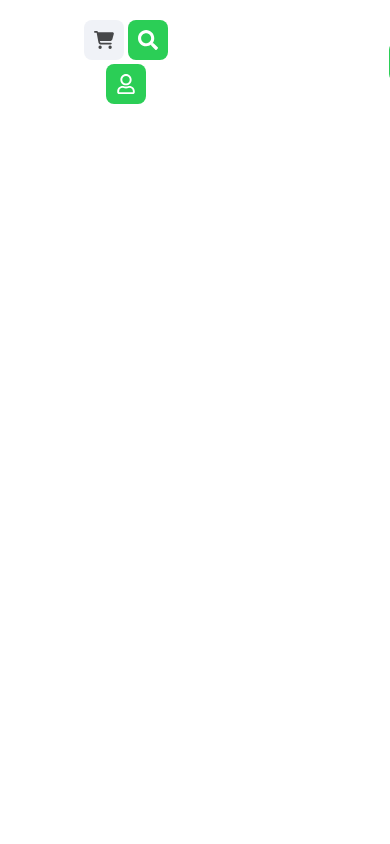
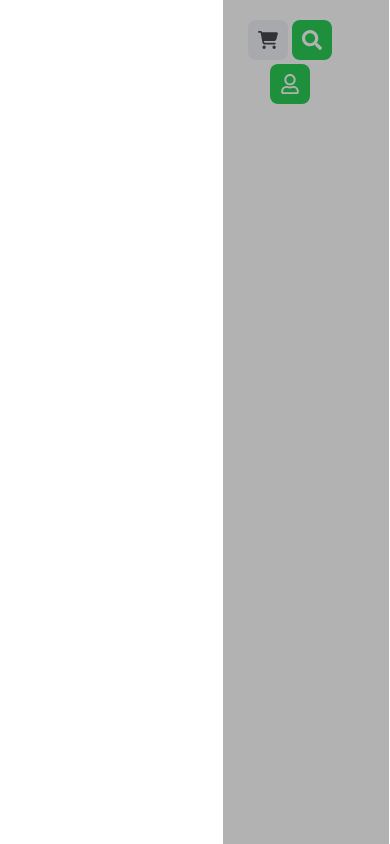
Before and after one commit to impooya/sabzlearn-ir, a React (Vite) app: page / in a window 390 px wide. Built offline with nearby package versions, Linux system fonts and the light colour scheme.

Commit message:
add side bar feature in mobile/tablet responsive and styled it

```diff
--- a/index.html
+++ b/index.html
@@ -9,6 +9,7 @@
   </head>
   <body>
     <div id="root"></div>
+    <div id="moduls"></div>
     <script type="module" src="/src/main.jsx"></script>
   </body>
 </html>
--- a/src/components/Header.jsx
+++ b/src/components/Header.jsx
@@ -106,7 +106,7 @@ function Header() {
                 <a href="#">فرانت اند</a>
                 <IoIosArrowDown />
               </span>
-              <ul className="absolute flex flex-col justify-center items-start gap-y-3 top-full left-0 right-0 rounded-lg w-96 bg-white shadow-xl py-4 pr-4 invisible opacity-0 group-hover:opacity-100 group-hover:visible transition-all child-hover:text-blue-600 child:transition-all border-b-green-primery border-b-4 ">
+              <ul className="absolute flex flex-col justify-center items-start gap-y-3 top-full left-0 right-0 rounded-lg w-96 bg-white shadow-xl py-4 pr-4 invisible opacity-0 group-hover:opacity-100 group-hover:visible transition-all child-hover:text-blue-600 child:transition-all border-b-green-primery border-b-4 delay-100">
                 <li>
                   <a href="#">آموزش Html</a>
                 </li>
@@ -129,7 +129,7 @@ function Header() {
                 <a href="#">امنیت</a>
                 <IoIosArrowDown />
               </span>
-              <ul className="absolute flex flex-col justify-center items-start gap-y-3 top-full left-0 right-0 rounded-lg w-96 bg-white shadow-xl py-4 pr-4 invisible opacity-0 group-hover:opacity-100 group-hover:visible transition-all child-hover:text-blue-600 child:transition-all border-b-green-primery border-b-4 ">
+              <ul className="absolute flex flex-col justify-center items-start gap-y-3 top-full left-0 right-0 rounded-lg w-96 bg-white shadow-xl py-4 pr-4 invisible opacity-0 group-hover:opacity-100 group-hover:visible transition-all child-hover:text-blue-600 child:transition-all border-b-green-primery border-b-4 delay-100">
                 <li>
                   <a href="#">آموزش کالی لینوکس</a>
                 </li>
@@ -149,7 +149,7 @@ function Header() {
                 <a href="#">مقالات</a>
                 <IoIosArrowDown />
               </span>
-              <ul className="absolute flex flex-col justify-center items-start gap-y-3 top-full left-0 right-0 rounded-lg w-96 bg-white shadow-xl py-4 pr-4 invisible opacity-0 group-hover:opacity-100 group-hover:visible transition-all child-hover:text-blue-600 child:transition-all border-b-green-primery border-b-4 ">
+              <ul className="absolute flex flex-col justify-center items-start gap-y-3 top-full left-0 right-0 rounded-lg w-96 bg-white shadow-xl py-4 pr-4 invisible opacity-0 group-hover:opacity-100 group-hover:visible transition-all child-hover:text-blue-600 child:transition-all border-b-green-primery border-b-4 delay-100">
                 <li>
                   <a href="#">توسعه وب</a>
                 </li>
@@ -166,7 +166,7 @@ function Header() {
                 <a href="#">پایتون</a>
                 <IoIosArrowDown />
               </span>
-              <ul className="absolute flex flex-col justify-center items-start gap-y-3 top-full left-0 right-0 rounded-lg w-96 bg-white shadow-xl py-4 pr-4 invisible opacity-0 group-hover:opacity-100 group-hover:visible transition-all child-hover:text-blue-600 child:transition-all border-b-green-primery border-b-4 ">
+              <ul className="absolute flex flex-col justify-center items-start gap-y-3 top-full left-0 right-0 rounded-lg w-96 bg-white shadow-xl py-4 pr-4 invisible opacity-0 group-hover:opacity-100 group-hover:visible transition-all child-hover:text-blue-600 child:transition-all border-b-green-primery border-b-4 delay-100">
                 <li>
                   <a href="#">دوره متخصص پایتون</a>
                 </li>
--- /dev/null
+++ b/src/components/Overlay.jsx
@@ -0,0 +1,9 @@
+function Overlay() {
+  return (
+    <>
+      <div className="bg-black/30 inset-0 absolute z-[99] h-screen w-screen"></div>
+    </>
+  );
+}
+
+export default Overlay;
--- /dev/null
+++ b/src/components/SideBar.jsx
@@ -0,0 +1,104 @@
+import { IoIosArrowDown, IoMdClose } from "react-icons/io";
+function SideBar() {
+  return (
+    <>
+      <section className="bg-white h-full w-56 pt-3 px-5 flex flex-col items-start justify-start text-dark-primery md:hidden">
+        <div className="flex justify-between items-center w-full border-b border-b-zinc-500/20 pb-2">
+          <img src="\images\logo\Logo.png" className="h-10 w-16" />
+          <button type="button">
+            <IoMdClose />
+          </button>
+        </div>
+        <nav className=" w-full mt-3">
+          <ul className="flex flex-col justify-start items-start gap-3 ">
+            <li className="">
+              <a href="a">صفحه اصلی</a>
+            </li>
+            <li>
+              <span className="flex justify-center items-center gap-1">
+                <a href="#">فرانت اند</a>
+                <IoIosArrowDown />
+              </span>
+              <ul className="hidden">
+                <li>
+                  <a href="#">آموزش Html</a>
+                </li>
+                <li>
+                  <a href="#">آموزش Css</a>
+                </li>
+                <li>
+                  <a href="#">آموزش جاوا اسکریپت</a>
+                </li>
+                <li>
+                  <a href="#">آموزش Flex Box</a>
+                </li>
+                <li>
+                  <a href="#">آموزش جامع ری اکت</a>
+                </li>
+              </ul>
+            </li>
+            <li>
+              <span className="flex justify-center items-center gap-1">
+                <a href="#">امنیت</a>
+                <IoIosArrowDown />
+              </span>
+              <ul className="hidden">
+                <li>
+                  <a href="#">آموزش کالی لینوکس</a>
+                </li>
+                <li>
+                  <a href="#">آموزش پایتون سیاه</a>
+                </li>
+                <li>
+                  <a href="#">آموزش جاوا اسکریپت سیاه</a>
+                </li>
+                <li>
+                  <a href="#">اموزش شبکه</a>
+                </li>
+              </ul>
+            </li>
+            <li>
+              <span className="flex justify-center items-center gap-1">
+                <a href="#">مقالات</a>
+                <IoIosArrowDown />
+              </span>
+              <ul className="hidden">
+                <li>
+                  <a href="#">توسعه وب</a>
+                </li>
+                <li>
+                  <a href="#">جاوا اسکریپت</a>
+                </li>
+                <li>
+                  <a href="#">فرانت اند</a>
+                </li>
+              </ul>
+            </li>
+            <li>
+              <span className="flex justify-center items-center gap-1">
+                <a href="#">پایتون</a>
+                <IoIosArrowDown />
+              </span>
+              <ul className="hidden">
+                <li>
+                  <a href="#">دوره متخصص پایتون</a>
+                </li>
+                <li>
+                  <a href="#">دوره هوش مصنوعی با پایتون</a>
+                </li>
+                <li>
+                  <a href="#">دوره متخصص جنگو</a>
+                </li>
+              </ul>
+            </li>
+            <li>
+              <a href="#">مهارت های نرم</a>
+            </li>
+          </ul>
+        </nav>
+      </section>
+    </>
+  );
+}
+
+export default SideBar;
--- /dev/null
+++ b/src/contexts/OverlayState.jsx
@@ -0,0 +1,5 @@
+function OverlayState() {
+  return <div>OverlayState</div>;
+}
+
+export default OverlayState;
--- /dev/null
+++ b/src/contexts/sidebarState.jsx
@@ -0,0 +1,13 @@
+import { createContext, useState } from "react";
+
+// Create the sidebar context
+export const SidebarContext = createContext();
+
+// SidebarProvider component
+function SidebarProvider({ children }) {
+  return (
+    <SidebarContext.Provider value={null}>{children}</SidebarContext.Provider>
+  );
+}
+
+export default SidebarProvider;
--- a/src/page/Home.jsx
+++ b/src/page/Home.jsx
@@ -1,4 +1,6 @@
 import Header from "../components/Header";
+import Overlay from "../components/Overlay";
+import SideBar from "../components/SideBar";
 
 export default function Home() {
   return (
@@ -6,6 +8,10 @@ export default function Home() {
       <header className="w-full">
         <Header />
       </header>
+      <aside className="absolute top-0 right-0 z-[9999] bottom-0 h-auto">
+        <SideBar />
+      </aside>
+      <Overlay />
     </>
   );
 }
--- a/src/page/Root.jsx
+++ b/src/page/Root.jsx
@@ -1,9 +1,12 @@
+import SidebarProvider from "../contexts/sidebarState";
 import Home from "./Home";
 
 export default function Root() {
   return (
     <>
-      <Home />
+      <SidebarProvider>
+        <Home />
+      </SidebarProvider>
     </>
   );
 }
```
